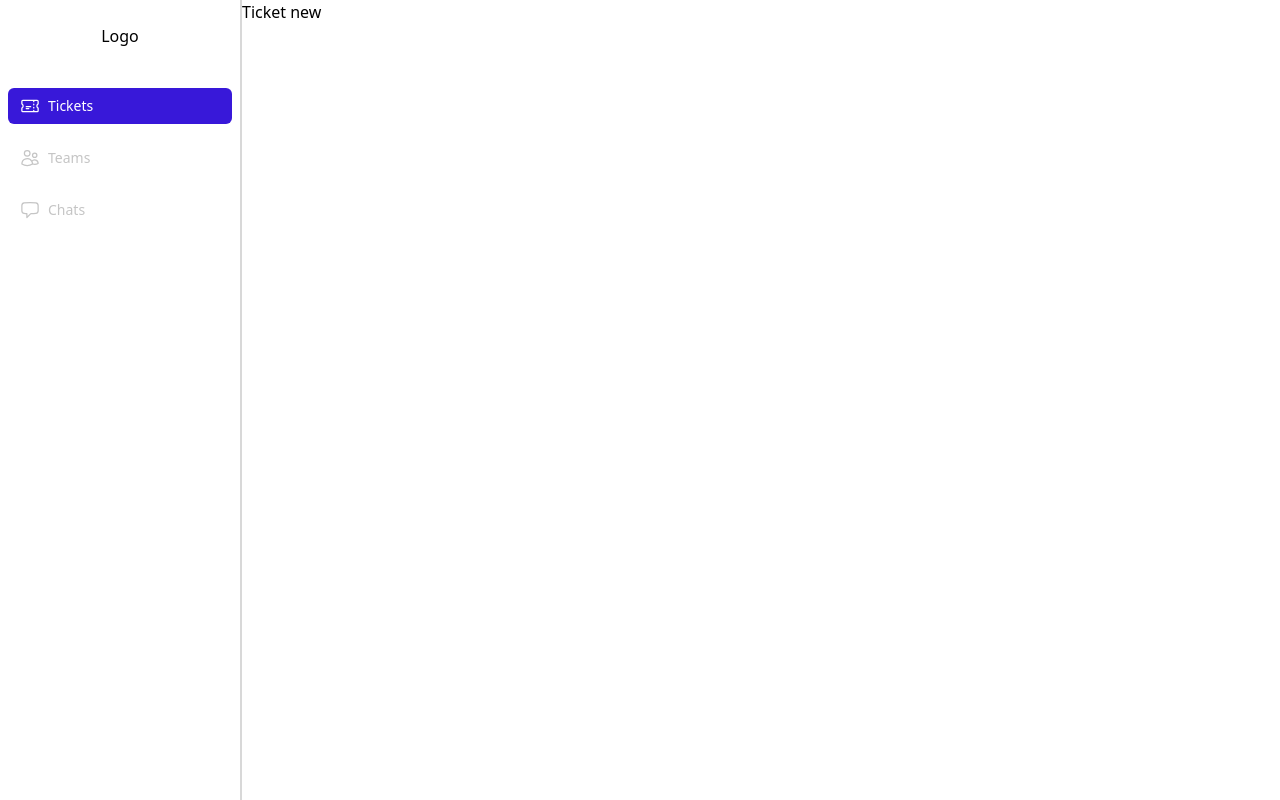
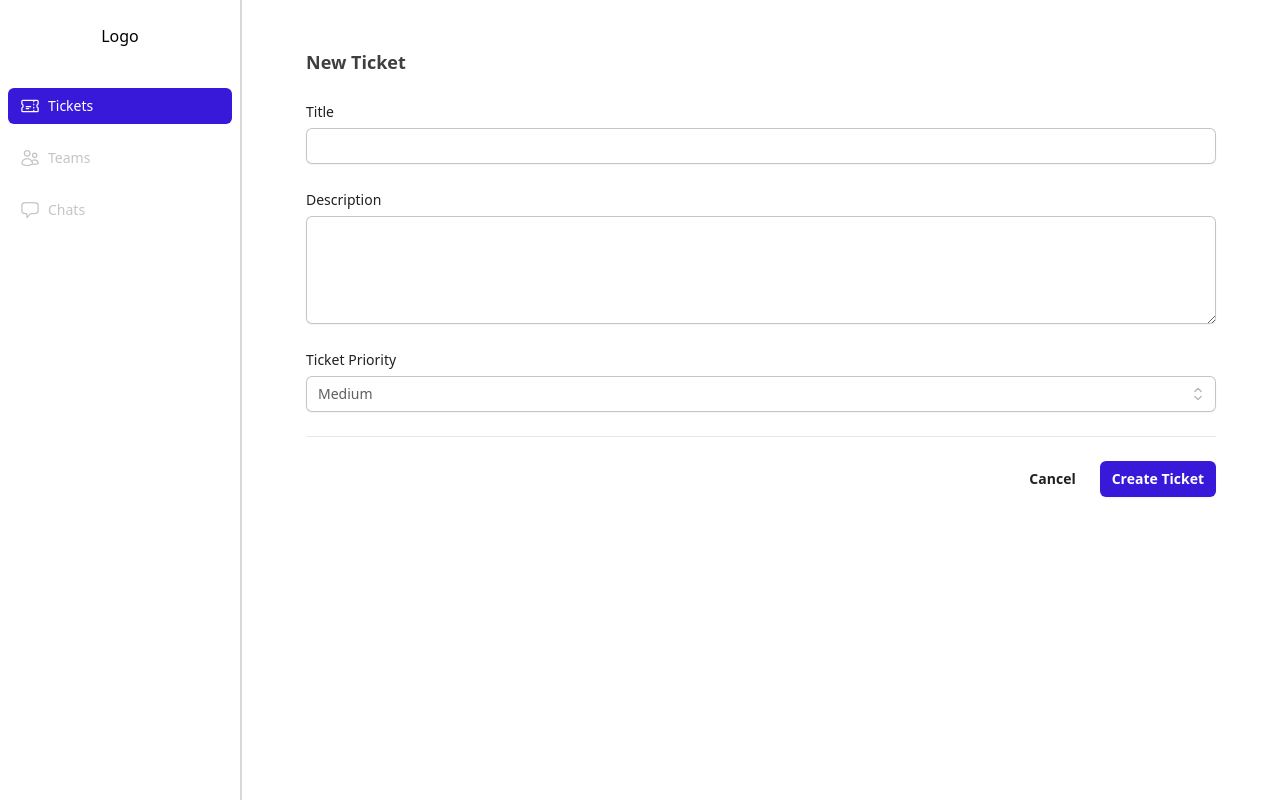
Before and after one commit to FumiMelvinDev/ticketing-app, a Next.js app: page /Ticket/new in a window 1280 px wide. Built offline with nearby package versions, Linux system fonts and the light colour scheme.

Commit message:
add ticket form and post function

```diff
--- /dev/null
+++ b/app/(components)/TicketForm.jsx
@@ -0,0 +1,232 @@
+"use client";
+
+import React, { Fragment, useState } from "react";
+import { useRouter } from "next/navigation";
+import { Listbox, Transition } from "@headlessui/react";
+import { CheckIcon, ChevronUpDownIcon } from "@heroicons/react/24/outline";
+
+const priority = [
+  {
+    id: 1,
+    name: "Low",
+  },
+  {
+    id: 2,
+    name: "Medium",
+  },
+  {
+    id: 3,
+    name: "Urgent",
+  },
+];
+
+function classNames(...classes) {
+  return classes.filter(Boolean).join(" ");
+}
+
+function TicketForm() {
+  const [formData, setFormData] = useState({
+    title: "",
+    description: "",
+    priority: "",
+  });
+
+  const [selected, setSelected] = useState(priority[1]);
+
+  const router = useRouter();
+
+  const { title, description } = formData;
+
+  const handleChange = (e) => {
+    setFormData((prevState) => ({
+      ...prevState,
+      [e.target.name]: e.target.value,
+    }));
+  };
+
+  const handleSubmit = async (e) => {
+    e.preventDefault();
+    const formData = {
+      title: title,
+      description: description,
+      priority: selected.name,
+    };
+    const res = await fetch("/api", {
+      method: "POST",
+      headers: {
+        "Content-Type": "application/json",
+      },
+      body: JSON.stringify({ formData }),
+    });
+
+    if (!res.ok) {
+      throw new Error("failed to add a new ticket");
+    }
+
+    router.push("/");
+    setFormData({
+      title: "",
+      description: "",
+      priority: "",
+    });
+  };
+
+  return (
+    <form className="w-full md:px-16 px-8 py-6" onSubmit={handleSubmit}>
+      <div className="space-y-6">
+        <div className="border-b border-gray-900/10 pb-6">
+          <h2 className=" font-semibold leading-7 text-gray-800 text-lg py-6">
+            New Ticket
+          </h2>
+
+          <div className="space-y-6">
+            <div className="">
+              <label
+                htmlFor="title"
+                className="block text-sm font-medium leading-6 text-gray-900"
+              >
+                Title
+              </label>
+              <div className="mt-1">
+                <div className="flex rounded-md shadow-sm ring-1 ring-inset ring-gray-300 focus-within:ring-2 focus-within:ring-inset focus-within:ring-indigo-600">
+                  <input
+                    type="text"
+                    name="title"
+                    id="title"
+                    autoComplete="title"
+                    onChange={handleChange}
+                    className="block flex-1 border-0 bg-transparent py-1.5 pl-1 text-gray-900 placeholder:text-gray-400 focus:ring-0 sm:text-sm sm:leading-6"
+                  />
+                </div>
+              </div>
+            </div>
+
+            <div className="">
+              <label
+                htmlFor="description"
+                className="block text-sm font-medium leading-6 text-gray-900"
+              >
+                Description
+              </label>
+              <div className="mt-1">
+                <textarea
+                  id="description"
+                  name="description"
+                  rows={4}
+                  onChange={handleChange}
+                  className="block rounded-md border-0 py-1.5 text-gray-900 shadow-sm ring-1 ring-inset ring-gray-300 placeholder:text-gray-400 focus:ring-2 focus:ring-inset focus:ring-indigo-600 sm:text-sm sm:leading-6 w-full"
+                  defaultValue={""}
+                />
+              </div>
+            </div>
+            <div className="">
+              <label
+                htmlFor="priority"
+                className="block text-sm font-medium leading-6 text-gray-900"
+              >
+                Ticket Priority
+              </label>
+              <Listbox value={selected} onChange={setSelected}>
+                {({ open }) => (
+                  <>
+                    <div className="relative mt-1">
+                      <Listbox.Button className="relative w-full cursor-default rounded-md bg-white py-1.5 pl-3 pr-10 text-left text-gray-700 shadow-sm ring-1 ring-inset ring-gray-300 focus:outline-none focus:ring-2 focus:ring-indigo-500 sm:text-sm sm:leading-6">
+                        <span className="flex items-center">
+                          <span className="block truncate">
+                            {selected.name}
+                          </span>
+                        </span>
+                        <span className="pointer-events-none absolute inset-y-0 right-0 ml-3 flex items-center pr-2">
+                          <ChevronUpDownIcon
+                            className="h-5 w-5 text-gray-400"
+                            aria-hidden="true"
+                          />
+                        </span>
+                      </Listbox.Button>
+
+                      <Transition
+                        show={open}
+                        as={Fragment}
+                        leave="transition ease-in duration-100"
+                        leaveFrom="opacity-100"
+                        leaveTo="opacity-0"
+                      >
+                        <Listbox.Options className="absolute z-10 mt-1 max-h-56 w-full overflow-auto rounded-md bg-white py-1 text-base shadow-lg ring-1 ring-black ring-opacity-5 focus:outline-none sm:text-sm">
+                          {priority.map((priority) => (
+                            <Listbox.Option
+                              key={priority.id}
+                              className={({ active }) =>
+                                classNames(
+                                  active
+                                    ? "bg-indigo-600 text-white"
+                                    : "text-gray-900",
+                                  "relative cursor-default select-none py-2 pl-3 pr-9"
+                                )
+                              }
+                              value={priority}
+                            >
+                              {({ selected, active }) => (
+                                <>
+                                  <div className="flex items-center">
+                                    <span
+                                      className={classNames(
+                                        selected
+                                          ? "font-semibold"
+                                          : "font-normal",
+                                        "ml-3 block truncate"
+                                      )}
+                                    >
+                                      {priority.name}
+                                    </span>
+                                  </div>
+
+                                  {selected ? (
+                                    <span
+                                      className={classNames(
+                                        active
+                                          ? "text-white"
+                                          : "text-indigo-600",
+                                        "absolute inset-y-0 right-0 flex items-center pr-4"
+                                      )}
+                                    >
+                                      <CheckIcon
+                                        className="h-5 w-5"
+                                        aria-hidden="true"
+                                      />
+                                    </span>
+                                  ) : null}
+                                </>
+                              )}
+                            </Listbox.Option>
+                          ))}
+                        </Listbox.Options>
+                      </Transition>
+                    </div>
+                  </>
+                )}
+              </Listbox>
+            </div>
+          </div>
+        </div>
+      </div>
+
+      <div className="mt-6 flex items-center justify-end gap-x-6">
+        <button
+          type="button"
+          onClick={() => router.push("/")}
+          className="text-sm font-semibold leading-6 text-gray-900"
+        >
+          Cancel
+        </button>
+        <button
+          type="submit"
+          className="rounded-md bg-primary-main px-3 py-2 text-sm font-semibold text-white shadow-sm hover:bg-indigo-500 focus-visible:outline focus-visible:outline-2 focus-visible:outline-offset-2 focus-visible:outline-indigo-600"
+        >
+          Create Ticket
+        </button>
+      </div>
+    </form>
+  );
+}
+
+export default TicketForm;
--- a/app/Ticket/[id]/page.jsx
+++ b/app/Ticket/[id]/page.jsx
@@ -1,7 +1,8 @@
+import TicketForm from "@/app/(components)/TicketForm";
 import React from "react";
 
 function TicketPage({ params }) {
-  return <div>Ticket {params.id}</div>;
+  return <TicketForm />;
 }
 
 export default TicketPage;
--- a/app/page.jsx
+++ b/app/page.jsx
@@ -1,3 +1,4 @@
+import Link from "next/link";
 import TicketCard from "./(components)/TicketCard";
 
 export default function Home() {
@@ -5,9 +6,12 @@ export default function Home() {
     <main className="w-full md:px-16 px-8 py-6">
       <div className="flex items-center justify-between">
         <h1 className="text-2xl sm:text-4xl font-medium">Tickets</h1>
-        <button className="bg-primary-main text-primary-second font-medium px-4 py-1 rounded-lg border-2 border-primary-border">
+        <Link
+          href={"/Ticket/new"}
+          className="bg-primary-main text-primary-second font-medium px-4 py-1 rounded-lg border-2 border-primary-border"
+        >
           New Ticket
-        </button>
+        </Link>
       </div>
       <div className="py-6 md:grid grid-cols-1 lg:grid-cols-2 gap-4">
         <TicketCard />
--- a/lib/models/Ticket.js
+++ b/lib/models/Ticket.js
@@ -14,12 +14,13 @@ const ticketSchema = new Schema(
       required: true,
     },
     priority: {
-      type: Number,
+      type: String,
       required: true,
     },
     status: {
       type: String,
       required: true,
+      default: "open",
     },
   },
   {
@@ -27,7 +28,6 @@ const ticketSchema = new Schema(
   }
 );
 
-const Ticket =
-  mongoose.models.Ticket || mongoose.models("Ticket", ticketSchema);
+const Ticket = mongoose.models.Ticket || mongoose.model("Ticket", ticketSchema);
 
 export default Ticket;
--- a/package.json
+++ b/package.json
@@ -18,6 +18,7 @@
     "react-dom": "^18"
   },
   "devDependencies": {
+    "@tailwindcss/forms": "^0.5.7",
     "autoprefixer": "^10.0.1",
     "postcss": "^8",
     "tailwindcss": "^3.3.0"
--- a/tailwind.config.js
+++ b/tailwind.config.js
@@ -59,5 +59,5 @@ module.exports = {
       },
     },
   },
-  plugins: [],
+  plugins: [require("@tailwindcss/forms")],
 };
```
Also changed, not shown: 1 other file (tests, documents, lock files or other folders).
